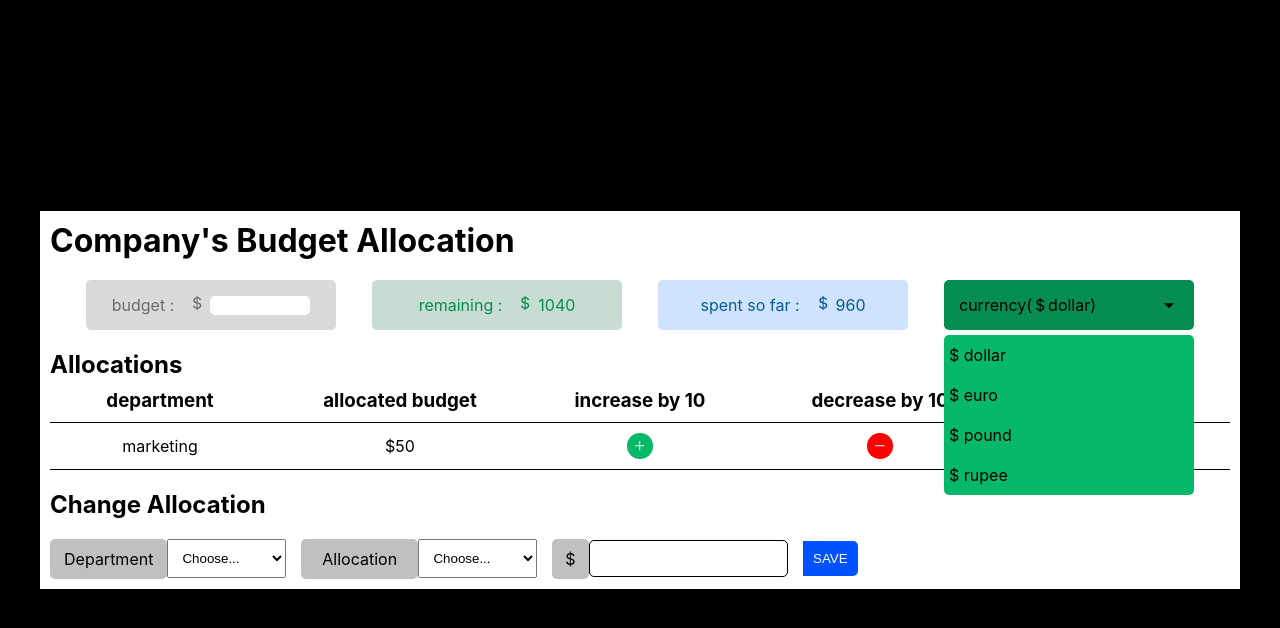
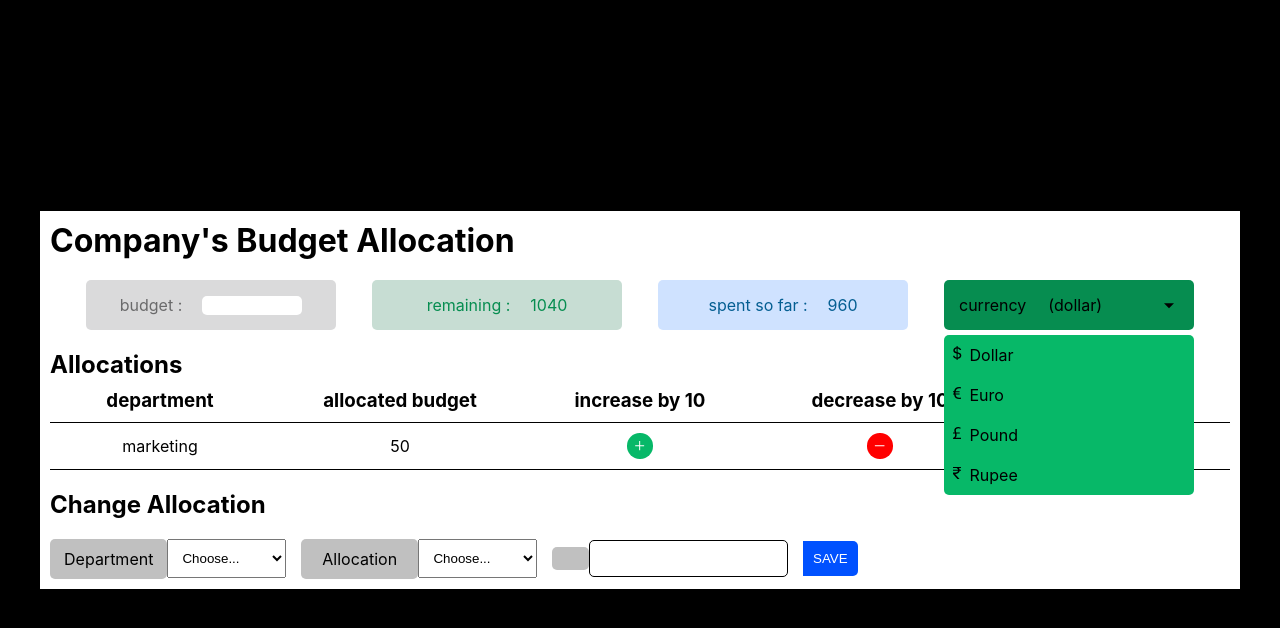
Before and after one commit to majid-hatami-maleki/IBM-project, a React (Create React App) app: page / in a window 1280 px wide. Both pictures are taken after a click on the button 1169 px from the left and 305 px from the top of the page. Shown: the top 628 px of the page. Built offline with nearby package versions, Linux system fonts and the light colour scheme.

Commit message:
fixing allocations table

```diff
--- a/src/components/allocations-table/AllosTable.js
+++ b/src/components/allocations-table/AllosTable.js
@@ -2,6 +2,7 @@ import React from 'react'
 import './allocationTable.css'
 import { AiOutlinePlus, AiOutlineMinus } from 'react-icons/ai'
 import { MdOutlineClose } from 'react-icons/md'
+import CurrencySigns from '../currency-signs/CurrencySigns'
 function AllosTable() {
     return (
         <div className='AllosTable-container'>
@@ -29,7 +30,7 @@ function AllosTable() {
                         <span>marketing</span>
                     </section>
                     <section>
-                        <span>$</span><span>50</span>
+                        <span><CurrencySigns /></span><span>50</span>
                     </section>
                     <section>
                         <button className='increase-alloBudg-btn'><AiOutlinePlus /></button>
--- a/src/components/budget-options-panel/BudgOptionsPanel.css
+++ b/src/components/budget-options-panel/BudgOptionsPanel.css
@@ -43,8 +43,9 @@
   /*display flex*/
 }
 .currency-menu-keyItem p {
+  width: 65%;
   display: flex;
-  justify-content: center;
+  justify-content: space-between;
   align-items: center;
   flex-direction: row;
   /*display flex*/
@@ -81,6 +82,7 @@
   gap: 10px;
   padding: 5px 0;
   border-radius: 5px;
+  text-transform: capitalize;
 }
 .currency-subMenu li {
   width: 100%;
--- a/src/components/budget-options-panel/BudgOptionsPanel.js
+++ b/src/components/budget-options-panel/BudgOptionsPanel.js
@@ -3,6 +3,7 @@ import './BudgOptionsPanel.css'
 import CurrencySigns from '../currency-signs/CurrencySigns'
 import { RiArrowDownSFill } from 'react-icons/ri'
 import { AllContext } from '../../contexts/allContexts'
+import { BsCurrencyDollar, BsCurrencyEuro, BsCurrencyPound, BsCurrencyRupee } from 'react-icons/bs'
 function BudgOptionsPanel() {
     const fetchContexts = useContext(AllContext)
     return (
@@ -44,23 +45,23 @@ function BudgOptionsPanel() {
                             <ul className='currency-subMenu'>
                                 <li
                                     onClick={fetchContexts.changeCurrencyValueHandler}
-                                    id='dollar'>
-                                    $ dollar
+                                    id='Dollar'>
+                                    <BsCurrencyDollar /> dollar
                                 </li>
                                 <li
                                     onClick={fetchContexts.changeCurrencyValueHandler}
-                                    id='euro'>
-                                    $ euro
+                                    id='Euro'>
+                                    <BsCurrencyEuro /> euro
                                 </li>
                                 <li
                                     onClick={fetchContexts.changeCurrencyValueHandler}
-                                    id='pound'>
-                                    $ pound
+                                    id='Pound'>
+                                    <BsCurrencyPound /> pound
                                 </li>
                                 <li
                                     onClick={fetchContexts.changeCurrencyValueHandler}
-                                    id='rupee'>
-                                    $ rupee
+                                    id='Rupee'>
+                                    <BsCurrencyRupee /> rupee
                                 </li>
                             </ul>
                         )}
--- a/src/components/change-allocation-panel/ChangeAlloPanel.js
+++ b/src/components/change-allocation-panel/ChangeAlloPanel.js
@@ -1,5 +1,6 @@
 import React from 'react'
 import './ChangeAlloPanel.css'
+import CurrencySigns from '../currency-signs/CurrencySigns'
 function ChangeAlloPanel() {
     return (
         <div className='ChangeAlloPanel-container'>
@@ -16,7 +17,7 @@ function ChangeAlloPanel() {
                 </select>
             </section>
             <section className='ChangeAlloPanel-parts ChangeAlloPanel-menus'>
-                <span>$</span>
+                <span><CurrencySigns /></span>
                 <input type="number" />
             </section>
             <button className='ChangeAlloPanel-save-btn'>save</button>
--- /dev/null
+++ b/src/components/currency-signs/CurrencySigns.css
@@ -0,0 +1,4 @@
+.CurrencySigns-container {
+  margin-top: 3px;
+  font-size: 14px;
+}
--- a/src/components/currency-signs/CurrencySigns.js
+++ b/src/components/currency-signs/CurrencySigns.js
@@ -1,16 +1,17 @@
 import React, { useContext } from 'react'
+import './CurrencySigns.css'
 import { AllContext } from '../../contexts/allContexts'
 import { BsCurrencyDollar, BsCurrencyEuro, BsCurrencyPound, BsCurrencyRupee } from 'react-icons/bs'
 function CurrencySigns() {
     const fetchContexts = useContext(AllContext)
     console.log(fetchContexts.currencyUnite)
     return (
-        <>
-            {fetchContexts.currencyUnite === 'dollar' && (<BsCurrencyDollar />)}
-            {fetchContexts.currencyUnite === 'euro' && (<BsCurrencyEuro />)}
-            {fetchContexts.currencyUnite === 'pound' && (<BsCurrencyPound />)}
-            {fetchContexts.currencyUnite === 'rupee' && (<BsCurrencyRupee />)}
-        </>
+        <div className='CurrencySigns-container'>
+            {fetchContexts.currencyUnite === 'Dollar' && (<BsCurrencyDollar />)}
+            {fetchContexts.currencyUnite === 'Euro' && (<BsCurrencyEuro />)}
+            {fetchContexts.currencyUnite === 'Pound' && (<BsCurrencyPound />)}
+            {fetchContexts.currencyUnite === 'Rupee' && (<BsCurrencyRupee />)}
+        </div>
     )
 }
 
```
